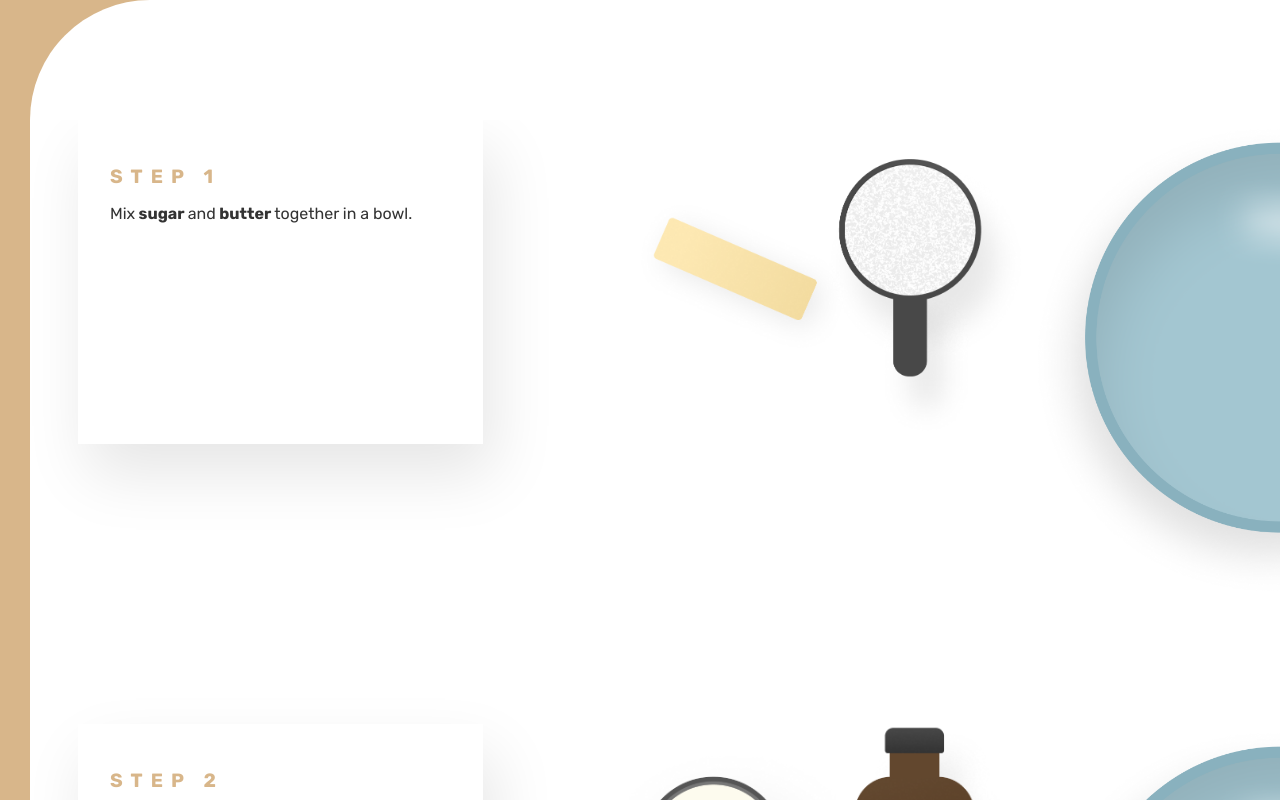
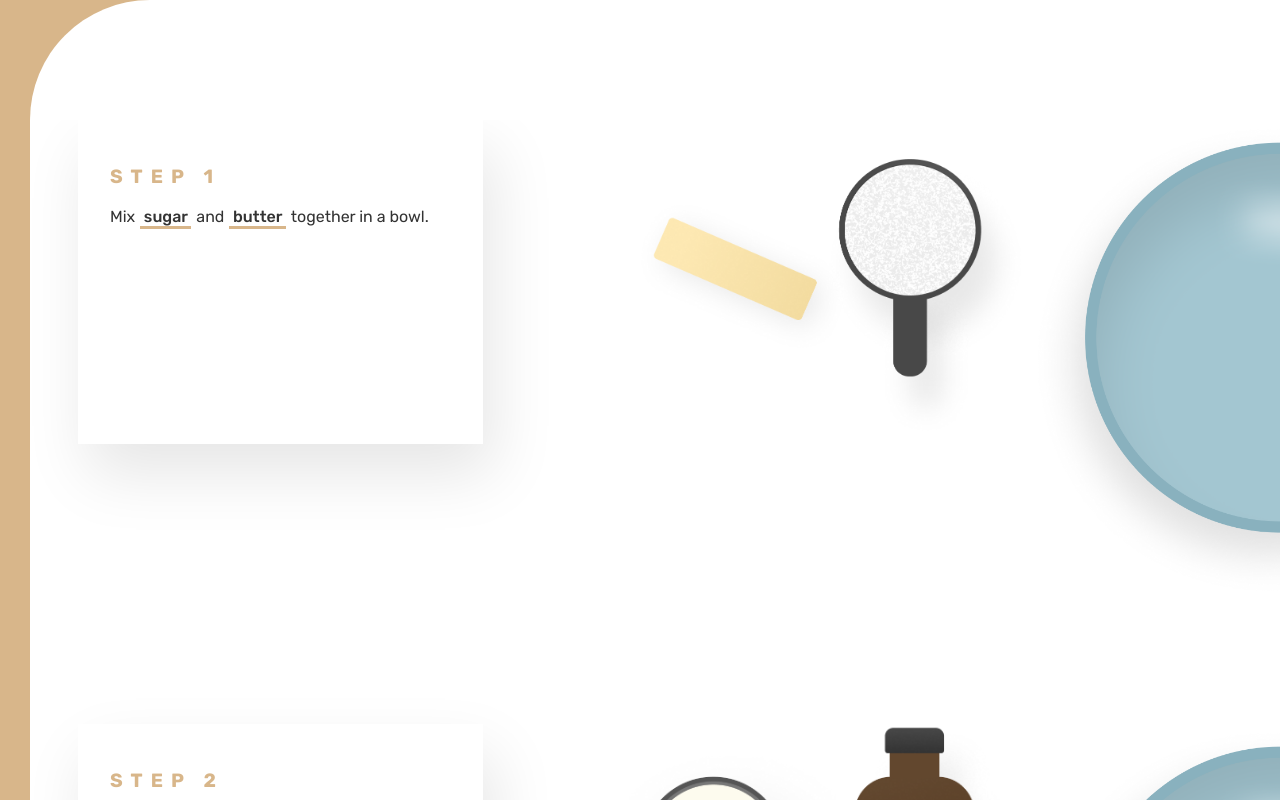
Before and after one commit to lommyti/infoviz-a4, a React (Create React App) app: page / in a window 1280 px wide. Shown: the part 720-1520 px from the top of the page. Built offline with nearby package versions, Linux system fonts and the light colour scheme.

Commit message:
there were 2 step 4s

```diff
--- a/src/App.css
+++ b/src/App.css
@@ -87,6 +87,7 @@ h1{
   padding: 2em;
   box-shadow: 10px 30px 60px rgba(0,0,0,.1);
   margin-bottom: 10em;
+  line-height: 1.5em;
 }
 
 .step h1{
@@ -111,3 +112,9 @@ h1{
   right: 0;
   /*background-color: blue;*/
 }
+
+b{
+  font-weight: 500;
+  border-bottom: 3px solid #d8b68a;
+  margin: 5px;
+}
--- a/src/App.js
+++ b/src/App.js
@@ -144,7 +144,7 @@ function App() {
 
           <div className="entire_step">
             <div className="step">
-              <h1>STEP 4</h1>
+              <h1>STEP 5</h1>
               <p>Place dough onto baking sheet in 1 inch balls, and
               <b data-tip="As the butter melts, the cookie begins to spread out and flatten.<br/>
                           The water in the dough creates vapors that cause the cookie to rise.<br/>
```
